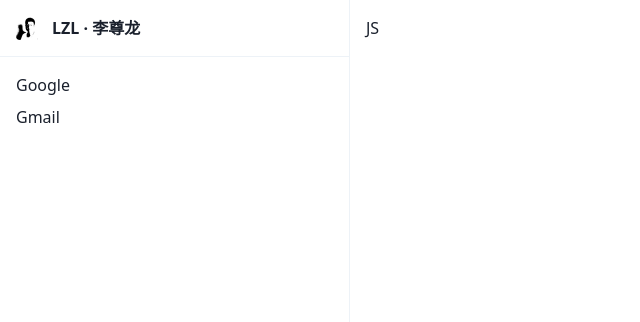
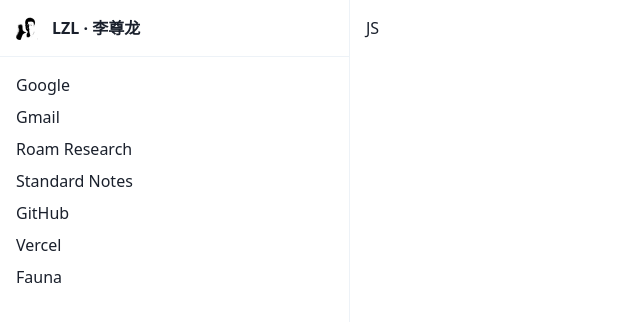
Before and after one commit to lzl/lzl.dev, a Next.js app: page / in a window 1280 px wide. Shown: the top 322 px of the page, without its empty margins (0-640 px from the left). Built offline with nearby package versions, Linux system fonts and the light colour scheme; what @tailwindcss/ui would draw is missing.

Commit message:
add links

```diff
--- a/src/components/Menu.js
+++ b/src/components/Menu.js
@@ -3,11 +3,31 @@
 const data = [
   {
     title: 'Google',
-    url: 'https://google.com/',
+    url: 'https://google.com/ncr',
   },
   {
     title: 'Gmail',
-    url: 'https://mail.google.com/',
+    url: 'https://google.com/gmail',
+  },
+  {
+    title: 'Roam Research',
+    url: 'https://roamresearch.com/',
+  },
+  {
+    title: 'Standard Notes',
+    url: 'https://standardnotes.org/',
+  },
+  {
+    title: 'GitHub',
+    url: 'https://github.com/',
+  },
+  {
+    title: 'Vercel',
+    url: 'https://vercel.com/',
+  },
+  {
+    title: 'Fauna',
+    url: 'https://fauna.com/',
   },
 ]
 
```
